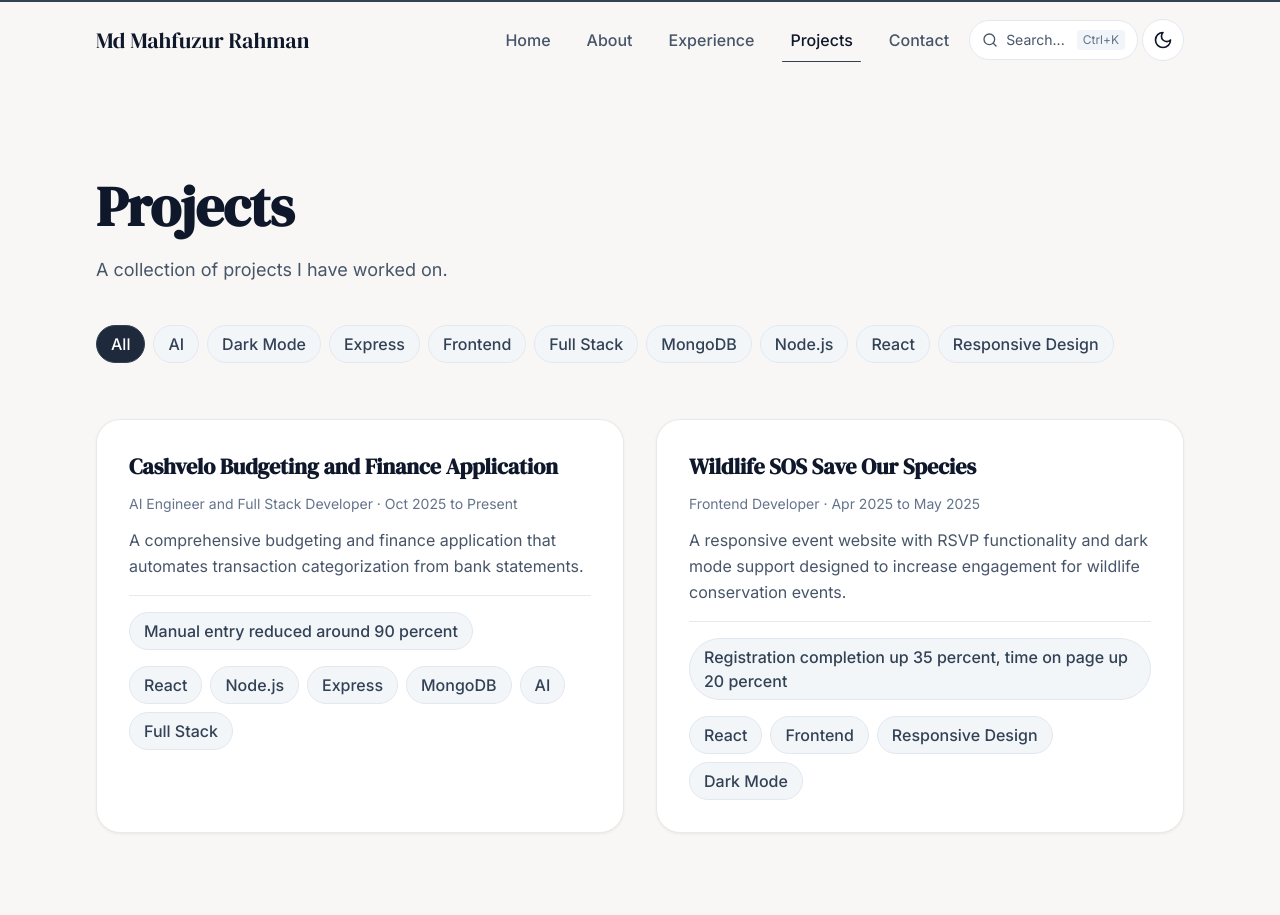
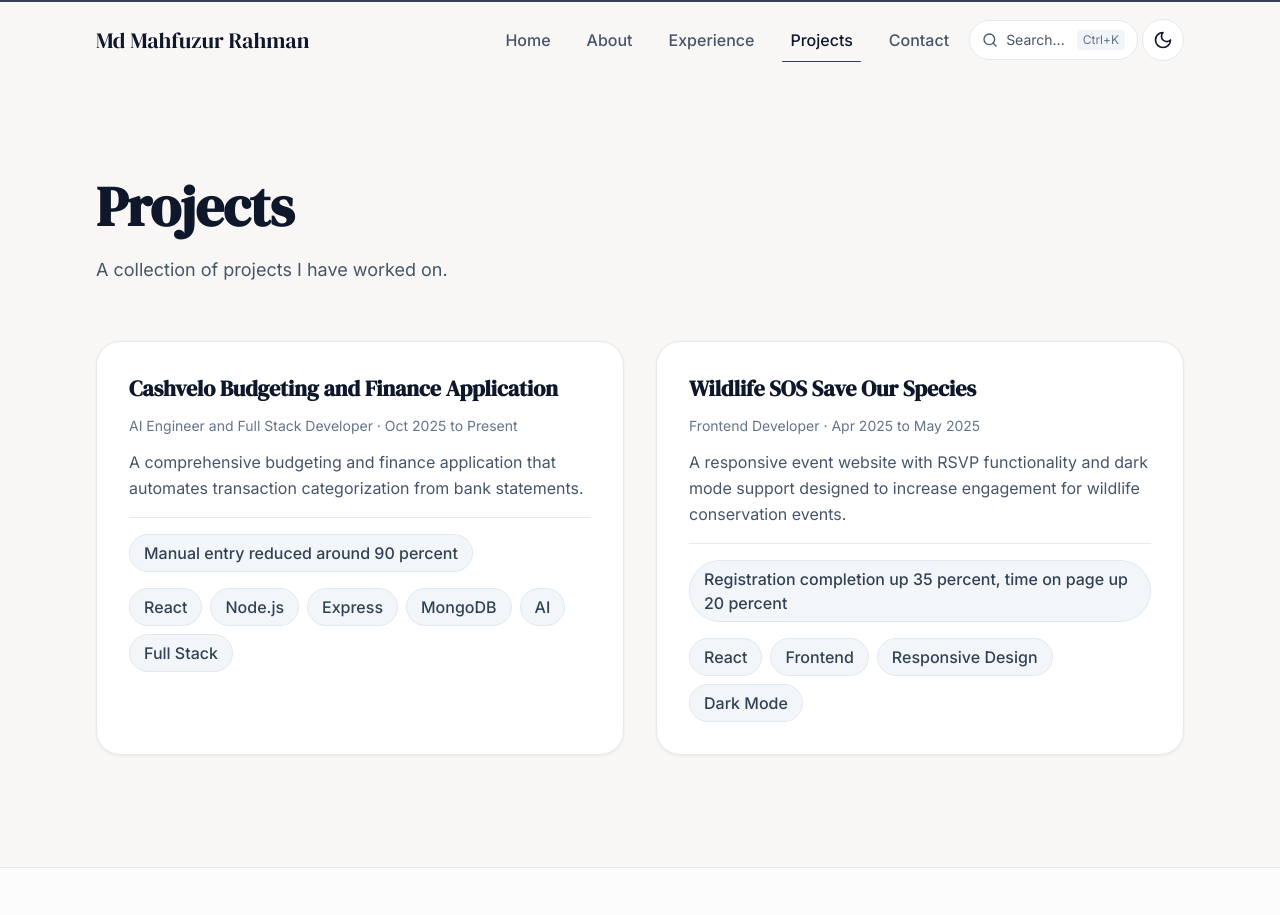
Before and after one commit to mdrahman789/Portfolio, a React (Vite) app: page /projects in a window 1280 px wide. Shown: the top 915 px of the page. Built offline with nearby package versions, Linux system fonts and the light colour scheme.

Commit message:
Project page update

```diff
--- a/src/pages/Home.tsx
+++ b/src/pages/Home.tsx
@@ -8,6 +8,9 @@ import { CommandSearchBar } from '@/components/layout/CommandSearchBar'
 import { ScrollReveal, StaggerContainer } from '@/components/motion/ScrollReveal'
 import { Parallax } from '@/components/motion/Parallax'
 
+const heroHeadline = "I build small things that make a big difference."
+const heroText = "I enjoy turning ideas into something you can actually click and use. I'm not chasing perfection, but I do care about doing things with intention. The small details matter to me because they're usually what makes something feel comfortable and human."
+
 export function Home() {
   return (
     <div>
@@ -16,10 +19,10 @@ export function Home() {
           <Parallax speed={0.3}>
             <ScrollReveal>
               <h1 className="font-display text-display-xl md:text-display-2xl font-bold mb-6 text-slate-900 dark:text-white tracking-tight">
-                {siteData.profile.name}
+                {heroHeadline}
               </h1>
               <p className="text-body-lg md:text-display-sm text-slate-600 dark:text-slate-400 mb-10 leading-relaxed max-w-xl">
-                {siteData.home.hero.introduction}
+                {heroText}
               </p>
               <div className="flex flex-col sm:flex-row gap-4">
                 <Button as="link" to="/projects" variant="primary">
--- a/src/pages/Projects.tsx
+++ b/src/pages/Projects.tsx
@@ -1,4 +1,3 @@
-import { useState, useMemo } from 'react'
 import { Link } from 'react-router-dom'
 import { siteData } from '@/content/siteData'
 import { Section } from '@/components/ui/Section'
@@ -8,21 +7,6 @@ import { ScrollReveal, StaggerContainer } from '@/components/motion/ScrollReveal
 import { motion, AnimatePresence } from 'framer-motion'
 
 export function Projects() {
-  const [selectedTag, setSelectedTag] = useState<string | null>(null)
-
-  const allTags = useMemo(() => {
-    const tags = new Set<string>()
-    siteData.projects.forEach((project) => {
-      project.tags.forEach((tag) => tags.add(tag))
-    })
-    return Array.from(tags).sort()
-  }, [])
-
-  const filteredProjects = useMemo(() => {
-    if (!selectedTag) return siteData.projects
-    return siteData.projects.filter((project) => project.tags.includes(selectedTag))
-  }, [selectedTag])
-
   return (
     <div>
       <Section className="pt-36 md:pt-44">
@@ -35,36 +19,10 @@ export function Projects() {
           </p>
         </ScrollReveal>
 
-        <ScrollReveal delay={0.2} className="mt-10">
-          <div className="flex flex-wrap gap-2">
-            <Chip as="button" variant={selectedTag === null ? 'selected' : 'default'} onClick={() => setSelectedTag(null)}>
-              All
-            </Chip>
-            {allTags.map((tag) => (
-              <Chip
-                key={tag}
-                as="button"
-                variant={selectedTag === tag ? 'selected' : 'default'}
-                onClick={() => setSelectedTag(tag)}
-              >
-                {tag}
-              </Chip>
-            ))}
-          </div>
-        </ScrollReveal>
-
         <div className="mt-14">
-          <AnimatePresence mode="wait">
-            <motion.div
-              key={selectedTag || 'all'}
-              initial={{ opacity: 0 }}
-              animate={{ opacity: 1 }}
-              exit={{ opacity: 0 }}
-              transition={{ duration: 0.25 }}
-            >
-              <StaggerContainer className="grid md:grid-cols-2 gap-6 lg:gap-8">
-                <AnimatePresence>
-                  {filteredProjects.map((project, index) => (
+          <StaggerContainer className="grid md:grid-cols-2 gap-6 lg:gap-8">
+            <AnimatePresence>
+              {siteData.projects.map((project, index) => (
                     <motion.div
                       key={project.id}
                       layout
@@ -102,8 +60,6 @@ export function Projects() {
                   ))}
                 </AnimatePresence>
               </StaggerContainer>
-            </motion.div>
-          </AnimatePresence>
         </div>
       </Section>
     </div>
```
Also changed, not shown: 1 other file (tests, documents, lock files or other folders).
